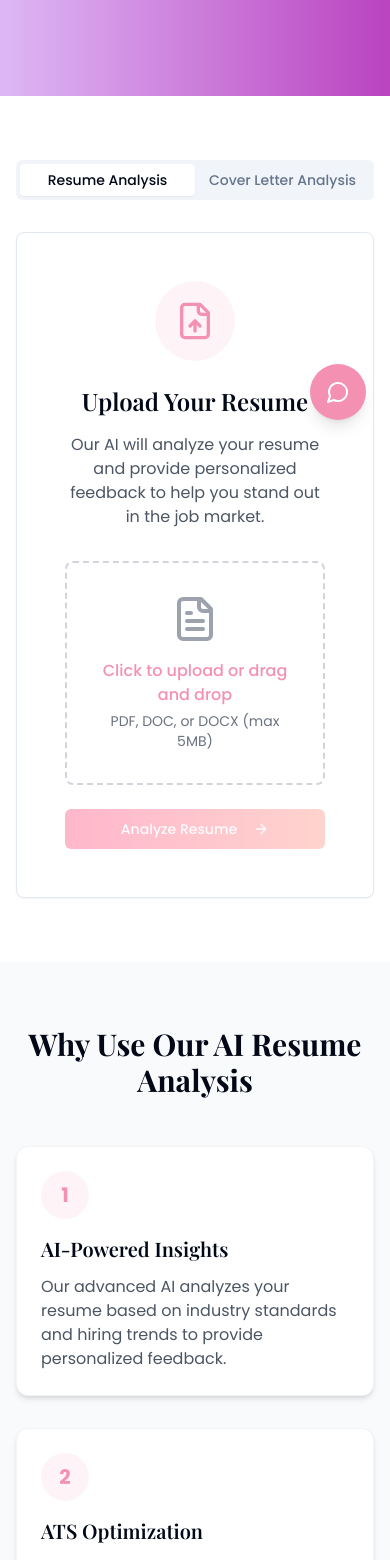
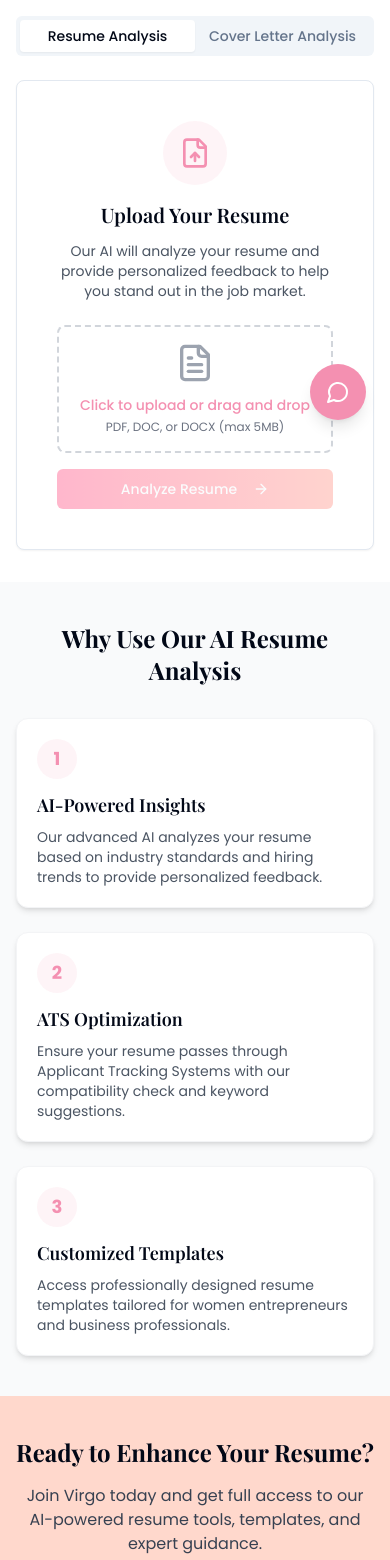
Before and after one commit to codecaffin4346/virgoo, a React (Vite) app: page /resume-analysis in a window 390 px wide. Shown: the part 400-1960 px from the top of the page. Built offline with nearby package versions, Linux system fonts and the light colour scheme.

Commit message:
Fix: Ensure responsive navigation menu
Make the navigation menu and its dropdowns fully responsive across all screen sizes.

```diff
--- a/src/pages/ResumeAnalysis.tsx
+++ b/src/pages/ResumeAnalysis.tsx
@@ -56,11 +56,11 @@ const ResumeAnalysis = () => {
 
       <main className="flex-grow pt-16">
         {/* Hero Section */}
-        <section className="relative pt-20 pb-16 bg-gradient-lavender text-white">
+        <section className="relative pt-16 md:pt-20 pb-12 md:pb-16 bg-gradient-lavender text-white">
           <div className="container mx-auto px-4">
             <div className="max-w-3xl mx-auto text-center">
-              <h1 className="text-4xl md:text-5xl font-bold mb-6">AI-Powered Resume & Cover Letter Analysis</h1>
-              <p className="text-lg mb-8">
+              <h1 className="text-3xl md:text-5xl font-bold mb-4 md:mb-6">AI-Powered Resume & Cover Letter Analysis</h1>
+              <p className="text-base md:text-lg mb-6 md:mb-8">
                 Get instant feedback on your resume and cover letter to increase your chances of landing your dream job or business opportunity.
               </p>
             </div>
@@ -68,11 +68,11 @@ const ResumeAnalysis = () => {
         </section>
 
         {/* Main Content */}
-        <section className="py-16">
+        <section className="py-8 md:py-16">
           <div className="container mx-auto px-4">
             <div className="max-w-4xl mx-auto">
               <Tabs defaultValue="resume" className="w-full">
-                <TabsList className="grid w-full grid-cols-2 mb-8">
+                <TabsList className="grid w-full grid-cols-2 mb-6 md:mb-8">
                   <TabsTrigger value="resume">Resume Analysis</TabsTrigger>
                   <TabsTrigger value="cover-letter">Cover Letter Analysis</TabsTrigger>
                 </TabsList>
@@ -81,16 +81,16 @@ const ResumeAnalysis = () => {
                   <Card>
                     <CardContent className="pt-6">
                       {!analysisComplete ? (
-                        <div className="text-center p-6">
-                          <div className="w-20 h-20 bg-primary/10 rounded-full flex items-center justify-center mx-auto mb-6">
-                            <FileUp className="h-10 w-10 text-primary" />
+                        <div className="text-center p-4 md:p-6">
+                          <div className="w-16 h-16 md:w-20 md:h-20 bg-primary/10 rounded-full flex items-center justify-center mx-auto mb-4 md:mb-6">
+                            <FileUp className="h-8 w-8 md:h-10 md:w-10 text-primary" />
                           </div>
-                          <h2 className="text-2xl font-semibold mb-4">Upload Your Resume</h2>
-                          <p className="text-gray-600 mb-8 max-w-lg mx-auto">
+                          <h2 className="text-xl md:text-2xl font-semibold mb-3 md:mb-4">Upload Your Resume</h2>
+                          <p className="text-gray-600 mb-6 md:mb-8 max-w-lg mx-auto text-sm md:text-base">
                             Our AI will analyze your resume and provide personalized feedback to help you stand out in the job market.
                           </p>
 
-                          <div className="border-2 border-dashed border-gray-300 rounded-lg p-8 mb-6 hover:border-primary transition-colors">
+                          <div className="border-2 border-dashed border-gray-300 rounded-lg p-4 md:p-8 mb-4 md:mb-6 hover:border-primary transition-colors">
                             <input
                               type="file"
                               id="resume-upload"
@@ -102,16 +102,16 @@ const ResumeAnalysis = () => {
                               htmlFor="resume-upload"
                               className="cursor-pointer flex flex-col items-center"
                             >
-                              <FileText className="h-12 w-12 text-gray-400 mb-4" />
-                              <span className="text-primary font-medium">
+                              <FileText className="h-10 w-10 md:h-12 md:w-12 text-gray-400 mb-3 md:mb-4" />
+                              <span className="text-primary font-medium text-sm md:text-base">
                                 Click to upload or drag and drop
                               </span>
-                              <span className="text-sm text-gray-500 mt-1">
+                              <span className="text-xs md:text-sm text-gray-500 mt-1">
                                 PDF, DOC, or DOCX (max 5MB)
                               </span>
                               {selectedFile && (
-                                <div className="mt-4 flex items-center text-green-600">
-                                  <Check className="mr-2 h-5 w-5" />
+                                <div className="mt-4 flex items-center text-green-600 text-sm md:text-base">
+                                  <Check className="mr-2 h-4 w-4 md:h-5 md:w-5" />
                                   {selectedFile.name}
                                 </div>
                               )}
@@ -128,27 +128,27 @@ const ResumeAnalysis = () => {
                           </Button>
                         </div>
                       ) : (
-                        <div className="p-6">
-                          <h2 className="text-2xl font-semibold mb-6">Resume Analysis Results</h2>
+                        <div className="p-4 md:p-6">
+                          <h2 className="text-xl md:text-2xl font-semibold mb-4 md:mb-6">Resume Analysis Results</h2>
 
-                          <div className="mb-8">
-                            <h3 className="text-xl font-medium mb-4 flex items-center">
-                              <Star className="text-yellow-500 mr-2" /> Overall Score: 8/10
+                          <div className="mb-6 md:mb-8">
+                            <h3 className="text-lg md:text-xl font-medium mb-3 md:mb-4 flex items-center">
+                              <Star className="text-yellow-500 mr-2 h-4 w-4 md:h-5 md:w-5" /> Overall Score: 8/10
                             </h3>
-                            <div className="bg-gray-200 rounded-full h-4 mb-4">
-                              <div className="bg-primary h-4 rounded-full" style={{ width: '80%' }}></div>
+                            <div className="bg-gray-200 rounded-full h-3 md:h-4 mb-3 md:mb-4">
+                              <div className="bg-primary h-3 md:h-4 rounded-full" style={{ width: '80%' }}></div>
                             </div>
-                            <p className="text-gray-600">
+                            <p className="text-gray-600 text-sm md:text-base">
                               Your resume is strong but has some areas for improvement. See detailed feedback below.
                             </p>
                           </div>
 
-                          <div className="space-y-6">
-                            <div className="border border-green-200 bg-green-50 rounded-lg p-4">
-                              <h4 className="font-medium text-green-800 mb-2 flex items-center">
-                                <Check className="mr-2 h-5 w-5" /> Strengths
+                          <div className="space-y-4 md:space-y-6">
+                            <div className="border border-green-200 bg-green-50 rounded-lg p-3 md:p-4">
+                              <h4 className="font-medium text-green-800 mb-2 flex items-center text-sm md:text-base">
+                                <Check className="mr-2 h-4 w-4 md:h-5 md:w-5" /> Strengths
                               </h4>
-                              <ul className="list-disc list-inside space-y-2 text-gray-700">
+                              <ul className="list-disc list-inside space-y-1 md:space-y-2 text-gray-700 text-xs md:text-sm">
                                 <li>Clear and concise experience descriptions</li>
                                 <li>Quantifiable achievements with metrics</li>
                                 <li>Good use of action verbs</li>
@@ -156,11 +156,11 @@ const ResumeAnalysis = () => {
                               </ul>
                             </div>
 
-                            <div className="border border-amber-200 bg-amber-50 rounded-lg p-4">
-                              <h4 className="font-medium text-amber-800 mb-2 flex items-center">
-                                <AlertCircle className="mr-2 h-5 w-5" /> Areas for Improvement
+                            <div className="border border-amber-200 bg-amber-50 rounded-lg p-3 md:p-4">
+                              <h4 className="font-medium text-amber-800 mb-2 flex items-center text-sm md:text-base">
+                                <AlertCircle className="mr-2 h-4 w-4 md:h-5 md:w-5" /> Areas for Improvement
                               </h4>
-                              <ul className="list-disc list-inside space-y-2 text-gray-700">
+                              <ul className="list-disc list-inside space-y-1 md:space-y-2 text-gray-700 text-xs md:text-sm">
                                 <li>Professional summary could be more impactful</li>
                                 <li>Consider adding more industry-specific keywords</li>
                                 <li>Reorganize achievements for better visibility</li>
@@ -168,12 +168,12 @@ const ResumeAnalysis = () => {
                               </ul>
                             </div>
 
-                            <div className="border border-blue-200 bg-blue-50 rounded-lg p-4">
-                              <h4 className="font-medium text-blue-800 mb-2">ATS Compatibility</h4>
-                              <p className="text-gray-700 mb-2">
+                            <div className="border border-blue-200 bg-blue-50 rounded-lg p-3 md:p-4">
+                              <h4 className="font-medium text-blue-800 mb-2 text-sm md:text-base">ATS Compatibility</h4>
+                              <p className="text-gray-700 mb-2 text-xs md:text-sm">
                                 Your resume is 75% compatible with Applicant Tracking Systems (ATS).
                               </p>
-                              <ul className="list-disc list-inside space-y-2 text-gray-700">
+                              <ul className="list-disc list-inside space-y-1 md:space-y-2 text-gray-700 text-xs md:text-sm">
                                 <li>Good use of standard headings</li>
                                 <li>Improvement needed in keyword optimization</li>
                                 <li>Consider using a simpler format for better parsing</li>
@@ -181,7 +181,7 @@ const ResumeAnalysis = () => {
                             </div>
                           </div>
 
-                          <div className="mt-8 flex flex-col md:flex-row gap-4">
+                          <div className="mt-6 md:mt-8 flex flex-col md:flex-row gap-3 md:gap-4">
                             <Button className="bg-primary hover:bg-primary/90 btn-gradient flex-1">
                               View Enhanced Resume
                             </Button>
@@ -198,37 +198,44 @@ const ResumeAnalysis = () => {
                 <TabsContent value="cover-letter">
                   <Card>
                     <CardContent className="pt-6">
-                      <div className="text-center p-6">
-                        <div className="w-20 h-20 bg-primary/10 rounded-full flex items-center justify-center mx-auto mb-6">
-                          <FileUp className="h-10 w-10 text-primary" />
+                      <div className="text-center p-4 md:p-6">
+                        <div className="w-16 h-16 md:w-20 md:h-20 bg-primary/10 rounded-full flex items-center justify-center mx-auto mb-4 md:mb-6">
+                          <FileUp className="h-8 w-8 md:h-10 md:w-10 text-primary" />
                         </div>
-                        <h2 className="text-2xl font-semibold mb-4">Upload Your Cover Letter</h2>
-                        <p className="text-gray-600 mb-8 max-w-lg mx-auto">
+                        <h2 className="text-xl md:text-2xl font-semibold mb-3 md:mb-4">Upload Your Cover Letter</h2>
+                        <p className="text-gray-600 mb-6 md:mb-8 max-w-lg mx-auto text-sm md:text-base">
                           Our AI will analyze your cover letter and provide personalized feedback to help you make a strong impression.
                         </p>
 
-                        <div className="border-2 border-dashed border-gray-300 rounded-lg p-8 mb-6 hover:border-primary transition-colors">
+                        <div className="border-2 border-dashed border-gray-300 rounded-lg p-4 md:p-8 mb-4 md:mb-6 hover:border-primary transition-colors">
                           <input
                             type="file"
                             id="cover-letter-upload"
                             accept=".pdf,.doc,.docx"
                             className="hidden"
+                            onChange={handleFileChange}
                           />
                           <label
                             htmlFor="cover-letter-upload"
                             className="cursor-pointer flex flex-col items-center"
                           >
-                            <FileText className="h-12 w-12 text-gray-400 mb-4" />
-                            <span className="text-primary font-medium">
+                            <FileText className="h-10 w-10 md:h-12 md:w-12 text-gray-400 mb-3 md:mb-4" />
+                            <span className="text-primary font-medium text-sm md:text-base">
                               Click to upload or drag and drop
                             </span>
-                            <span className="text-sm text-gray-500 mt-1">
+                            <span className="text-xs md:text-sm text-gray-500 mt-1">
                               PDF, DOC, or DOCX (max 5MB)
                             </span>
+                            {selectedFile && (
+                              <div className="mt-4 flex items-center text-green-600 text-sm md:text-base">
+                                <Check className="mr-2 h-4 w-4 md:h-5 md:w-5" />
+                                {selectedFile.name}
+                              </div>
+                            )}
                           </label>
                         </div>
 
-                        <Button className="w-full md:w-auto btn-gradient">
+                        <Button className="w-full md:w-auto btn-gradient" onClick={analyzeResume} disabled={!selectedFile}>
                           Analyze Cover Letter <ArrowRight size={16} className="ml-2" />
                         </Button>
                       </div>
@@ -241,37 +248,37 @@ const ResumeAnalysis = () => {
         </section>
 
         {/* Features Section */}
-        <section className="py-16 bg-gray-50">
+        <section className="py-10 md:py-16 bg-gray-50">
           <div className="container mx-auto px-4">
-            <h2 className="text-3xl font-bold text-center mb-12">Why Use Our AI Resume Analysis</h2>
+            <h2 className="text-2xl md:text-3xl font-bold text-center mb-8 md:mb-12">Why Use Our AI Resume Analysis</h2>
 
-            <div className="grid grid-cols-1 md:grid-cols-3 gap-8">
-              <div className="bg-white rounded-xl p-6 shadow-md border border-gray-100">
-                <div className="w-12 h-12 bg-primary/10 rounded-full flex items-center justify-center mb-4">
-                  <div className="text-primary font-bold text-xl">1</div>
+            <div className="grid grid-cols-1 md:grid-cols-3 gap-6 md:gap-8">
+              <div className="bg-white rounded-xl p-5 md:p-6 shadow-md border border-gray-100 transition-all duration-300 hover:shadow-lg hover:translate-y-[-5px]">
+                <div className="w-10 h-10 md:w-12 md:h-12 bg-primary/10 rounded-full flex items-center justify-center mb-3 md:mb-4">
+                  <div className="text-primary font-bold text-lg md:text-xl">1</div>
                 </div>
-                <h3 className="text-xl font-semibold mb-3">AI-Powered Insights</h3>
-                <p className="text-gray-600">
+                <h3 className="text-lg md:text-xl font-semibold mb-2 md:mb-3">AI-Powered Insights</h3>
+                <p className="text-gray-600 text-sm md:text-base">
                   Our advanced AI analyzes your resume based on industry standards and hiring trends to provide personalized feedback.
                 </p>
               </div>
 
-              <div className="bg-white rounded-xl p-6 shadow-md border border-gray-100">
-                <div className="w-12 h-12 bg-primary/10 rounded-full flex items-center justify-center mb-4">
-                  <div className="text-primary font-bold text-xl">2</div>
+              <div className="bg-white rounded-xl p-5 md:p-6 shadow-md border border-gray-100 transition-all duration-300 hover:shadow-lg hover:translate-y-[-5px]">
+                <div className="w-10 h-10 md:w-12 md:h-12 bg-primary/10 rounded-full flex items-center justify-center mb-3 md:mb-4">
+                  <div className="text-primary font-bold text-lg md:text-xl">2</div>
                 </div>
-                <h3 className="text-xl font-semibold mb-3">ATS Optimization</h3>
-                <p className="text-gray-600">
+                <h3 className="text-lg md:text-xl font-semibold mb-2 md:mb-3">ATS Optimization</h3>
+                <p className="text-gray-600 text-sm md:text-base">
                   Ensure your resume passes through Applicant Tracking Systems with our compatibility check and keyword suggestions.
                 </p>
               </div>
 
-              <div className="bg-white rounded-xl p-6 shadow-md border border-gray-100">
-                <div className="w-12 h-12 bg-primary/10 rounded-full flex items-center justify-center mb-4">
-                  <div className="text-primary font-bold text-xl">3</div>
+              <div className="bg-white rounded-xl p-5 md:p-6 shadow-md border border-gray-100 transition-all duration-300 hover:shadow-lg hover:translate-y-[-5px]">
+                <div className="w-10 h-10 md:w-12 md:h-12 bg-primary/10 rounded-full flex items-center justify-center mb-3 md:mb-4">
+                  <div className="text-primary font-bold text-lg md:text-xl">3</div>
                 </div>
-                <h3 className="text-xl font-semibold mb-3">Customized Templates</h3>
-                <p className="text-gray-600">
+                <h3 className="text-lg md:text-xl font-semibold mb-2 md:mb-3">Customized Templates</h3>
+                <p className="text-gray-600 text-sm md:text-base">
                   Access professionally designed resume templates tailored for women entrepreneurs and business professionals.
                 </p>
               </div>
@@ -280,11 +287,11 @@ const ResumeAnalysis = () => {
         </section>
 
         {/* CTA Section */}
-        <section className="py-16 bg-virgo-peach">
+        <section className="py-10 md:py-16 bg-virgo-peach">
           <div className="container mx-auto px-4">
             <div className="text-center max-w-3xl mx-auto">
-              <h2 className="text-3xl md:text-4xl font-bold mb-6">Ready to Enhance Your Resume?</h2>
-              <p className="text-lg text-gray-700 mb-8">
+              <h2 className="text-2xl md:text-4xl font-bold mb-4 md:mb-6">Ready to Enhance Your Resume?</h2>
+              <p className="text-base md:text-lg text-gray-700 mb-6 md:mb-8">
                 Join Virgo today and get full access to our AI-powered resume tools, templates, and expert guidance.
               </p>
               <Button size="lg" className="btn-gradient">
```
